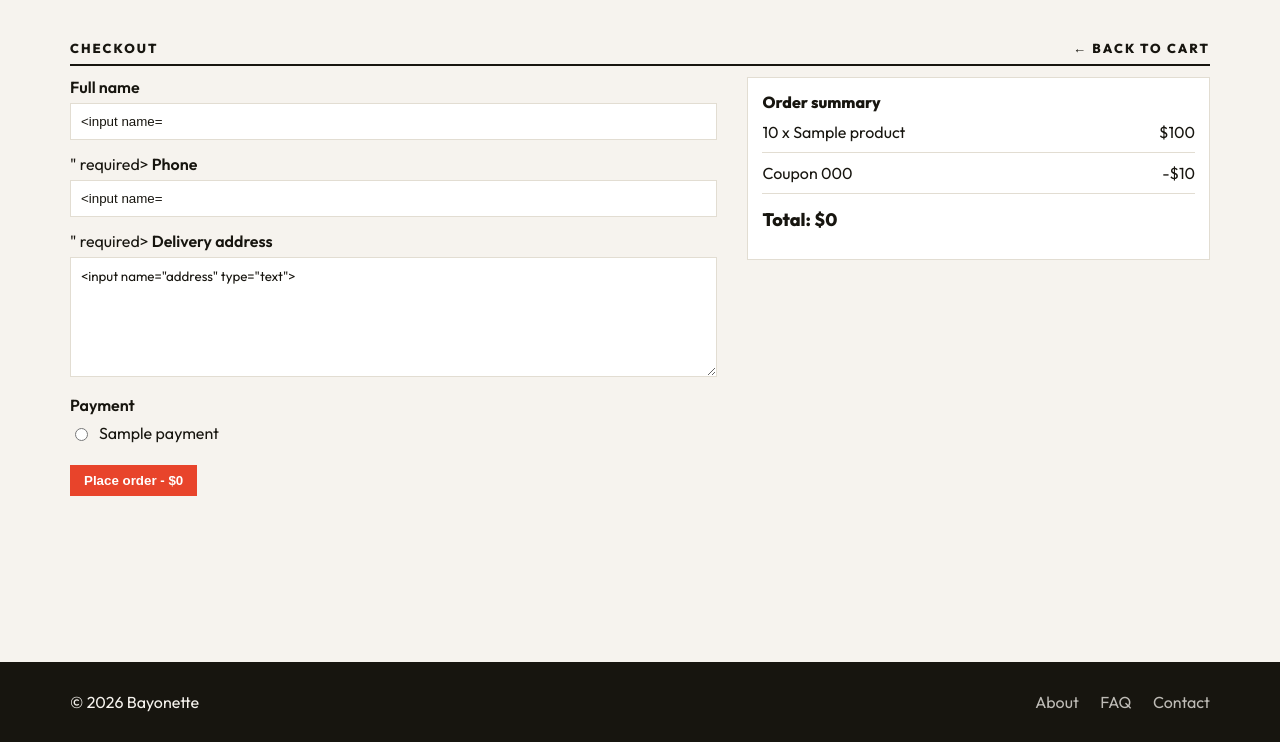
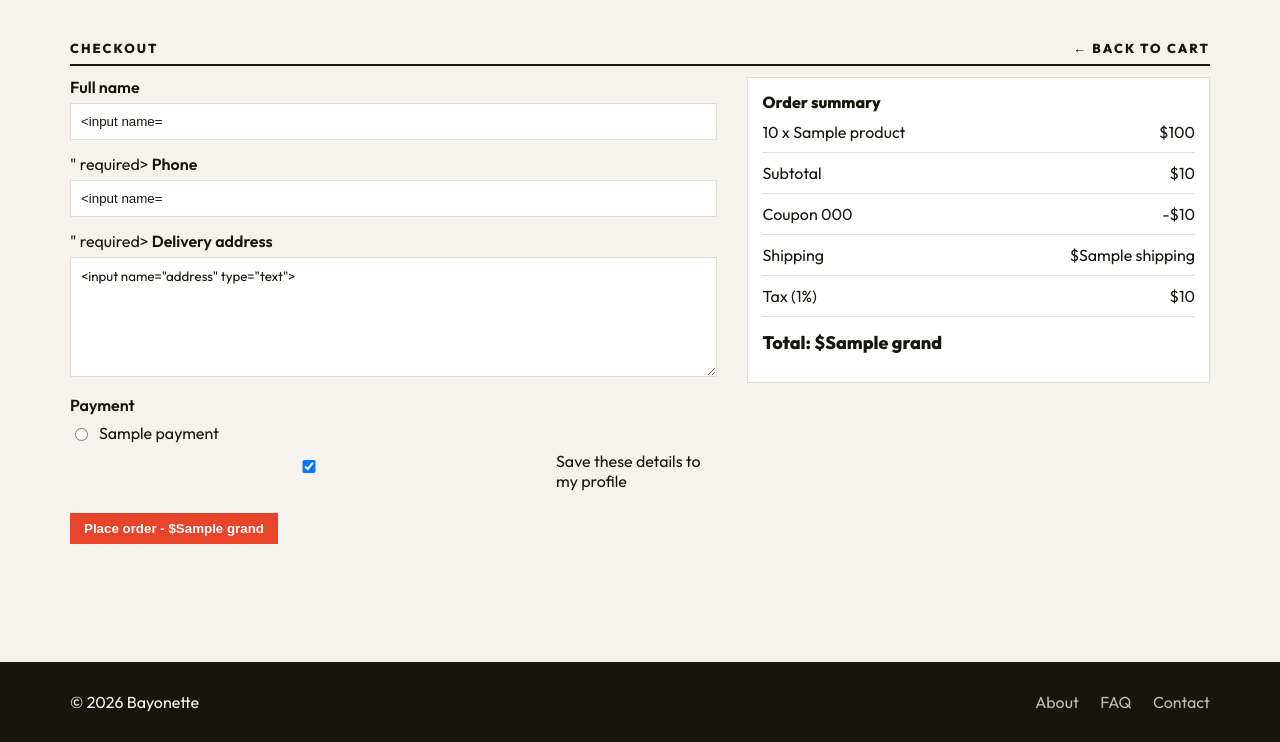
Before and after one commit to PainQisGod/bayonette, a Flask app: template templates/checkout.html in a window 1280 px wide. Shown: the part 58-800 px from the top of the page. Run offline with Flask 3, Linux system fonts and the light colour scheme; the template is opened without the code that fills it: most values are stand-ins (such as "Sample title", 1, 10 or a date in 2020); form fields are guessed from the names that the template uses.

Commit message:
Add shipping and tax at checkout, saved delivery details with checkout prefill

```diff
--- a/app.py
+++ b/app.py
@@ -10,6 +10,9 @@ ADMIN_EMAIL = os.environ.get("ADMIN_EMAIL", "admin@bayonette.com").strip().lower
 
 STATUSES = ["pending", "shipped", "delivered"]
 PER_PAGE = 8
+TAX_PERCENT = 10
+SHIPPING_FEE = 5
+FREE_SHIPPING_OVER = 100
 
 CATEGORIES = {
     "Ridge Wool Throw": "Home", "Halcyon Desk Lamp": "Home", "Ember Mug Set": "Kitchen",
@@ -74,6 +77,16 @@ def setup():
         conn.execute("ALTER TABLE orders ADD COLUMN discount INTEGER DEFAULT 0")
     except sqlite3.OperationalError:
         pass
+    for column in ["shipping", "tax"]:
+        try:
+            conn.execute("ALTER TABLE orders ADD COLUMN " + column + " INTEGER DEFAULT 0")
+        except sqlite3.OperationalError:
+            pass
+    for column in ["name", "phone", "address"]:
+        try:
+            conn.execute("ALTER TABLE users ADD COLUMN " + column + " TEXT DEFAULT ''")
+        except sqlite3.OperationalError:
+            pass
     try:
         conn.execute("ALTER TABLE products ADD COLUMN category TEXT DEFAULT 'General'")
     except sqlite3.OperationalError:
@@ -265,11 +278,19 @@ def coupon_discount(total):
     return code, total * row["percent"] // 100
 
 
+def price_summary(total):
+    code, discount = coupon_discount(total)
+    after = total - discount
+    shipping = 0 if after >= FREE_SHIPPING_OVER or after == 0 else SHIPPING_FEE
+    tax = after * TAX_PERCENT // 100
+    return {"code": code, "discount": discount, "shipping": shipping, "tax": tax,
+            "grand": after + shipping + tax, "tax_percent": TAX_PERCENT, "free_over": FREE_SHIPPING_OVER}
+
+
 @app.route("/cart")
 def cart():
     items, total = cart_items()
-    code, discount = coupon_discount(total)
-    return render_template("cart.html", items=items, total=total, code=code, discount=discount)
+    return render_template("cart.html", items=items, total=total, s=price_summary(total))
 
 
 @app.route("/coupon", methods=["POST"])
@@ -303,22 +324,30 @@ def checkout():
     items, total = cart_items()
     if not items:
         return redirect("/cart")
-    code, discount = coupon_discount(total)
+    s = price_summary(total)
     for item in items:
         if item["quantity"] > item["product"]["stock"]:
             flash("Not enough stock for " + item["product"]["name"] + ".")
             return redirect("/cart")
     if request.method == "GET":
-        return render_template("checkout.html", items=items, total=total, code=code, discount=discount, payments=PAYMENTS, form={})
+        conn = db()
+        user = conn.execute("SELECT name, phone, address FROM users WHERE id = ?", (session["user_id"],)).fetchone()
+        conn.close()
+        form = {key: (user[key] if user else "") or "" for key in ["name", "phone", "address"]}
+        return render_template("checkout.html", items=items, total=total, s=s, payments=PAYMENTS, form=form)
 
     form = {key: request.form.get(key, "").strip() for key in ["name", "phone", "address", "payment"]}
     if not form["name"] or not form["phone"] or not form["address"] or form["payment"] not in PAYMENTS:
         flash("Please fill in every field.")
-        return render_template("checkout.html", items=items, total=total, code=code, discount=discount, payments=PAYMENTS, form=form)
+        return render_template("checkout.html", items=items, total=total, s=s, payments=PAYMENTS, form=form)
 
     conn = db()
-    order_id = conn.execute("INSERT INTO orders (user_id, total, name, phone, address, payment, coupon, discount) VALUES (?, ?, ?, ?, ?, ?, ?, ?)",
-                            (session["user_id"], total - discount, form["name"], form["phone"], form["address"], form["payment"], code, discount)).lastrowid
+    order_id = conn.execute("INSERT INTO orders (user_id, total, name, phone, address, payment, coupon, discount, shipping, tax) VALUES (?, ?, ?, ?, ?, ?, ?, ?, ?, ?)",
+                            (session["user_id"], s["grand"], form["name"], form["phone"], form["address"], form["payment"],
+                             s["code"], s["discount"], s["shipping"], s["tax"])).lastrowid
+    if request.form.get("save"):
+        conn.execute("UPDATE users SET name = ?, phone = ?, address = ? WHERE id = ?",
+                     (form["name"], form["phone"], form["address"], session["user_id"]))
     for item in items:
         conn.execute("INSERT INTO order_items VALUES (?, ?, ?)", (order_id, item["product"]["id"], item["quantity"]))
         conn.execute("UPDATE products SET stock = stock - ? WHERE id = ?", (item["quantity"], item["product"]["id"]))
@@ -508,6 +537,20 @@ def profile():
 
     conn.close()
     return render_template("profile.html", user=user)
+
+
+@app.route("/profile/address", methods=["POST"])
+def save_address():
+    if "user_id" not in session:
+        return redirect("/login")
+    conn = db()
+    conn.execute("UPDATE users SET name = ?, phone = ?, address = ? WHERE id = ?",
+                 (request.form.get("name", "").strip(), request.form.get("phone", "").strip(),
+                  request.form.get("address", "").strip(), session["user_id"]))
+    conn.commit()
+    conn.close()
+    flash("Delivery details saved.")
+    return redirect("/profile")
 
 
 @app.route("/register", methods=["GET", "POST"])
--- a/templates/checkout.html
+++ b/templates/checkout.html
@@ -19,7 +19,9 @@
       </label>
       {% endfor %}
 
-      <button class="btn">Place order - ${{ total - discount }}</button>
+      <label class="choice"><input type="checkbox" name="save" value="1" checked> Save these details to my profile</label>
+
+      <button class="btn">Place order - ${{ s.grand }}</button>
     </form>
 
     <div class="box summary">
@@ -30,8 +32,11 @@
         <span>${{ item.product.price * item.quantity }}</span>
       </div>
       {% endfor %}
-      {% if code %}<div class="row"><span>Coupon {{ code }}</span><span>-${{ discount }}</span></div>{% endif %}
-      <div class="total">Total: ${{ total - discount }}</div>
+      <div class="row"><span>Subtotal</span><span>${{ total }}</span></div>
+      {% if s.code %}<div class="row"><span>Coupon {{ s.code }}</span><span>-${{ s.discount }}</span></div>{% endif %}
+      <div class="row"><span>Shipping</span><span>{% if s.shipping %}${{ s.shipping }}{% else %}Free{% endif %}</span></div>
+      <div class="row"><span>Tax ({{ s.tax_percent }}%)</span><span>${{ s.tax }}</span></div>
+      <div class="total">Total: ${{ s.grand }}</div>
     </div>
   </div>
 </section>
--- a/templates/confirmation.html
+++ b/templates/confirmation.html
@@ -13,7 +13,10 @@
       <span>{% if i.price %}${{ i.price * i.quantity }}{% endif %}</span>
     </div>
     {% endfor %}
+    <div class="row"><span>Subtotal</span><span>${{ order.total - order.shipping - order.tax + order.discount }}</span></div>
     {% if order.discount %}<div class="row"><span>Coupon {{ order.coupon }}</span><span>-${{ order.discount }}</span></div>{% endif %}
+    <div class="row"><span>Shipping</span><span>{% if order.shipping %}${{ order.shipping }}{% else %}Free{% endif %}</span></div>
+    {% if order.tax %}<div class="row"><span>Tax</span><span>${{ order.tax }}</span></div>{% endif %}
     <div class="total">Total: ${{ order.total }}</div>
   </div>
 
```
Also changed, not shown: templates/profile.html (+14 -0 lines).
